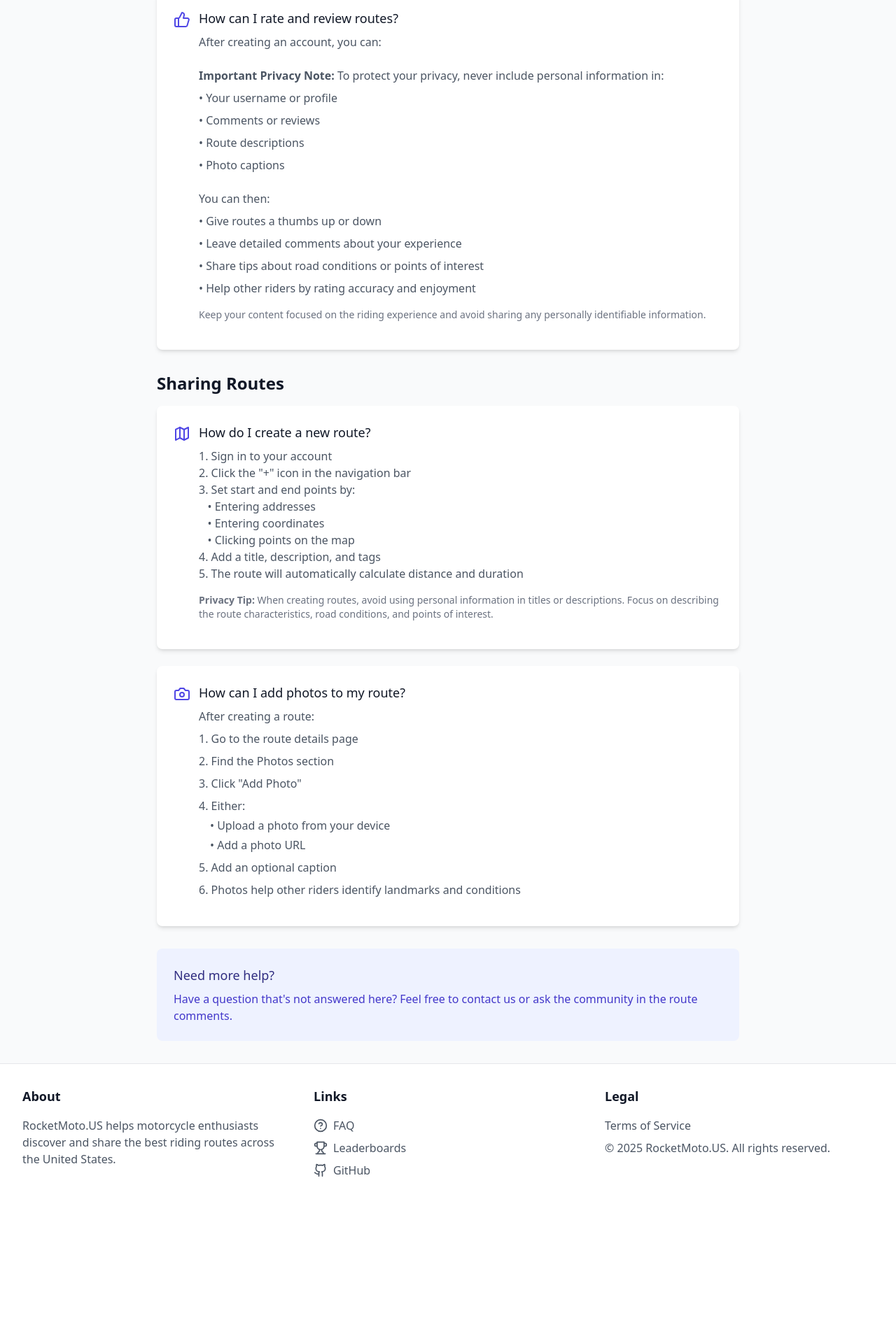
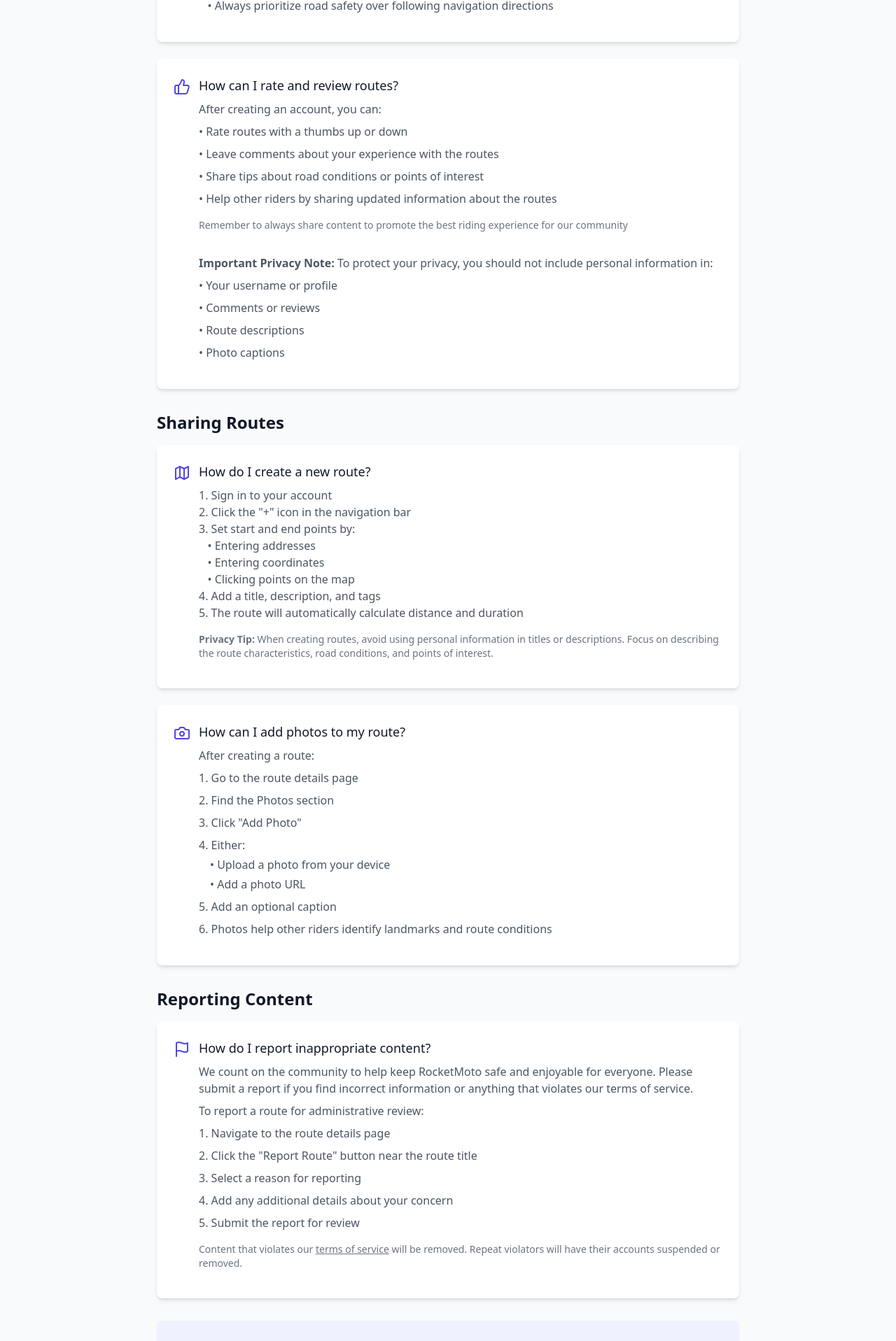
Before and after one commit to pburglin/RocketMoto, a React (Vite) app: page /faq in a window 1280 px wide. Shown: the part 1640-3557 px from the top of the page at 70% size. Before the commit the page ends 3357 px from the top, so only its background shows below. Built offline with nearby package versions, Linux system fonts and the light colour scheme; no server answers.

Commit message:
updated FAQ

```diff
--- a/src/pages/FAQ.tsx
+++ b/src/pages/FAQ.tsx
@@ -1,5 +1,5 @@
 import React from 'react';
-import { Navigation as NavigationIcon, Map, Search, ThumbsUp, Camera, Tag, AlertTriangle } from 'lucide-react';
+import { Navigation as NavigationIcon, Map, Search, ThumbsUp, Camera, Tag, AlertTriangle, Flag } from 'lucide-react';
 
 export function FAQ() {
   return (
@@ -75,6 +75,9 @@ export function FAQ() {
                     <li>• <strong>Coastal</strong> - Routes along the coastline</li>
                     <li>• <strong>Forest</strong> - Routes through forested areas</li>
                     <li>• <strong>Desert</strong> - Desert landscapes and open roads</li>
+                    <li>• <strong>Street</strong> - Perfect routes for street bikes, suited for urban adventures</li>
+                    <li>• <strong>Dirt</strong> - Ideal for dual-sport or adventure bikes tackling rugged terrains</li>
+                    <li>• <strong>Touring</strong> - Longer journeys, best enjoyed on comfortable touring bikes</li>
                   </ul>
                 </div>
               </div>
@@ -104,7 +107,7 @@ export function FAQ() {
                     &nbsp;&nbsp;&nbsp;• Never look at your phone while riding<br />
                     &nbsp;&nbsp;&nbsp;• Listen to audio directions through your helmet<br />
                     &nbsp;&nbsp;&nbsp;• Pull over safely if you need to check the route<br />
-                    &nbsp;&nbsp;&nbsp;• Always prioritize road safety over following directions
+                    &nbsp;&nbsp;&nbsp;• Always prioritize road safety over following navigation directions
                   </p>
                 </div>
               </div>
@@ -117,24 +120,27 @@ export function FAQ() {
                   <h3 className="text-lg font-medium text-gray-900 dark:text-white">How can I rate and review routes?</h3>
                   <p className="mt-2 text-gray-600 dark:text-gray-300">
                     After creating an account, you can:
-                    <br /><br />
-                    <strong>Important Privacy Note:</strong> To protect your privacy, never include personal information in:
+                    <br />
+                  </p>
+                  <ul className="mt-2 space-y-2 text-gray-600 dark:text-gray-300">
+                    <li>• Rate routes with a thumbs up or down</li>
+                    <li>• Leave comments about your experience with the routes</li>
+                    <li>• Share tips about road conditions or points of interest</li>
+                    <li>• Help other riders by sharing updated information about the routes</li>
+                  </ul>
+                  <p className="mt-4 text-sm text-gray-500 dark:text-gray-400">
+                    Remember to always share content to promote the best riding experience for our community
+                  </p>
+                  <p className="mt-2 text-gray-600 dark:text-gray-300">
+                    <br/>
+                    <strong>Important Privacy Note:</strong> To protect your privacy, you should not include personal information in:
                   </p>
                   <ul className="mt-2 space-y-2 text-gray-600 dark:text-gray-300">
                     <li>• Your username or profile</li>
                     <li>• Comments or reviews</li>
                     <li>• Route descriptions</li>
                     <li>• Photo captions</li>
-                    <br />
-                    You can then:
-                    <li>• Give routes a thumbs up or down</li>
-                    <li>• Leave detailed comments about your experience</li>
-                    <li>• Share tips about road conditions or points of interest</li>
-                    <li>• Help other riders by rating accuracy and enjoyment</li>
                   </ul>
-                  <p className="mt-4 text-sm text-gray-500 dark:text-gray-400">
-                    Keep your content focused on the riding experience and avoid sharing any personally identifiable information.
-                  </p>
                 </div>
               </div>
             </div>
@@ -187,8 +193,41 @@ export function FAQ() {
                       </ul>
                     </li>
                     <li>5. Add an optional caption</li>
-                    <li>6. Photos help other riders identify landmarks and conditions</li>
+                    <li>6. Photos help other riders identify landmarks and route conditions</li>
                   </ul>
+                </div>
+              </div>
+            </div>
+          </div>
+        </section>
+
+        <section>
+          <h2 className="text-2xl font-semibold text-gray-900 dark:text-white mb-4">Reporting Content</h2>
+
+          <div className="space-y-6">
+            <div className="bg-white dark:bg-gray-800 rounded-lg shadow-md p-6">
+              <div className="flex items-start mb-4">
+                <Flag className="h-6 w-6 text-indigo-600 mt-1 mr-3 flex-shrink-0" />
+                <div>
+                  <h3 className="text-lg font-medium text-gray-900 dark:text-white">How do I report inappropriate content?</h3>
+                  <p className="mt-2 text-gray-600 dark:text-gray-300">
+                    We count on the community to help keep RocketMoto safe and enjoyable for everyone.
+                    Please submit a report if you find incorrect information or anything that violates our terms of service.
+                  </p>
+                  <p className="mt-2 text-gray-600 dark:text-gray-300">
+                    To report a route for administrative review:
+                  </p>
+                  <ul className="mt-2 space-y-2 text-gray-600 dark:text-gray-300">
+                    <li>1. Navigate to the route details page</li>
+                    <li>2. Click the "Report Route" button near the route title</li>
+                    <li>3. Select a reason for reporting</li>
+                    <li>4. Add any additional details about your concern</li>
+                    <li>5. Submit the report for review</li>
+                  </ul>
+                    <p className="mt-4 text-sm text-gray-500 dark:text-gray-400">
+                    Content that violates our <a href="https://rocketmoto.us/terms" target="_blank" rel="noopener noreferrer" className="underline hover:text-gray-700 dark:hover:text-gray-300">terms of service</a> will be removed.
+                    Repeat violators will have their accounts suspended or removed.
+                    </p>
                 </div>
               </div>
             </div>
@@ -198,7 +237,7 @@ export function FAQ() {
         <div className="bg-indigo-50 dark:bg-indigo-900/30 rounded-lg p-6">
           <h2 className="text-lg font-medium text-indigo-900 dark:text-indigo-100 mb-2">Need more help?</h2>
           <p className="text-indigo-700 dark:text-indigo-300">
-            Have a question that's not answered here? Feel free to contact us or ask the community in the route comments.
+            Have a question that's not answered here? Feel free to ask the community in the route comments. For bug reports or feature requests, please visit our <a href="https://github.com/pburglin/RocketMoto/issues" target="_blank" rel="noopener noreferrer" className="underline hover:text-indigo-500 dark:hover:text-indigo-400">GitHub Issues page</a>.
           </p>
         </div>
       </div>
```
